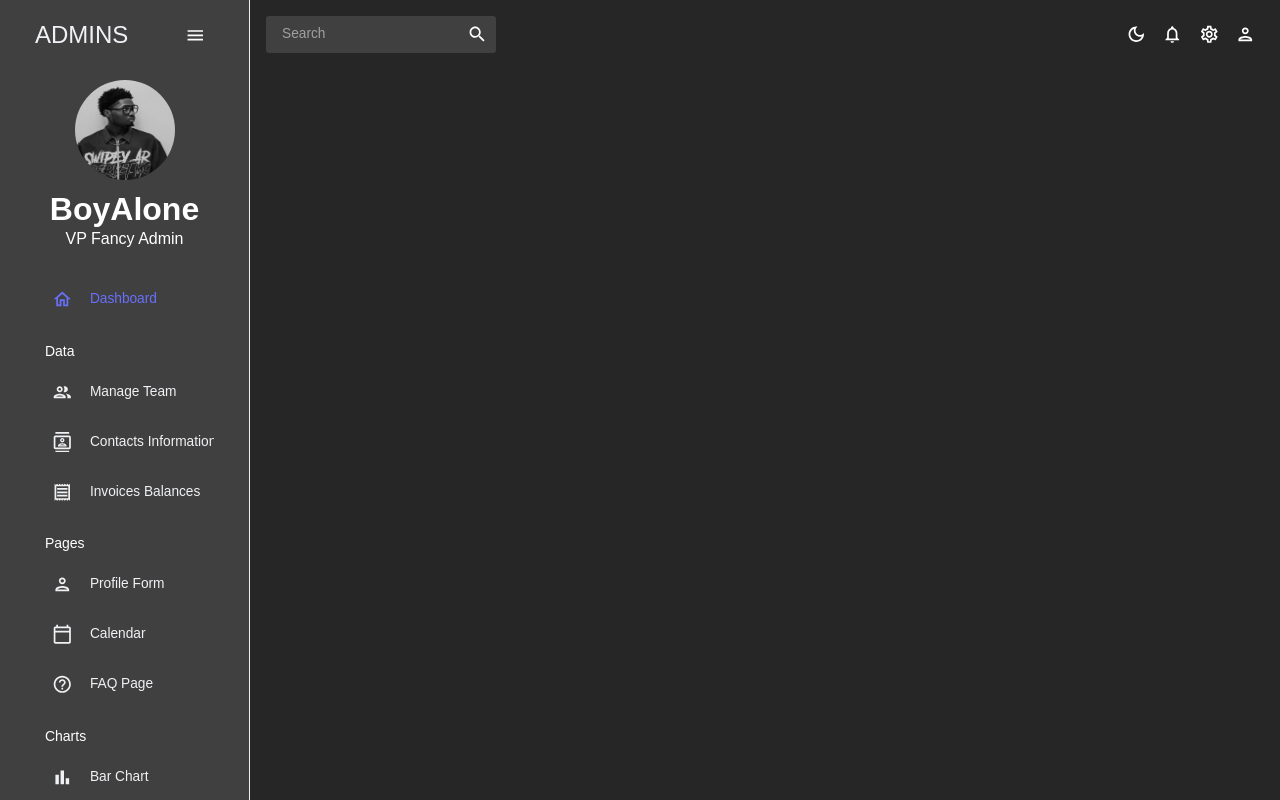
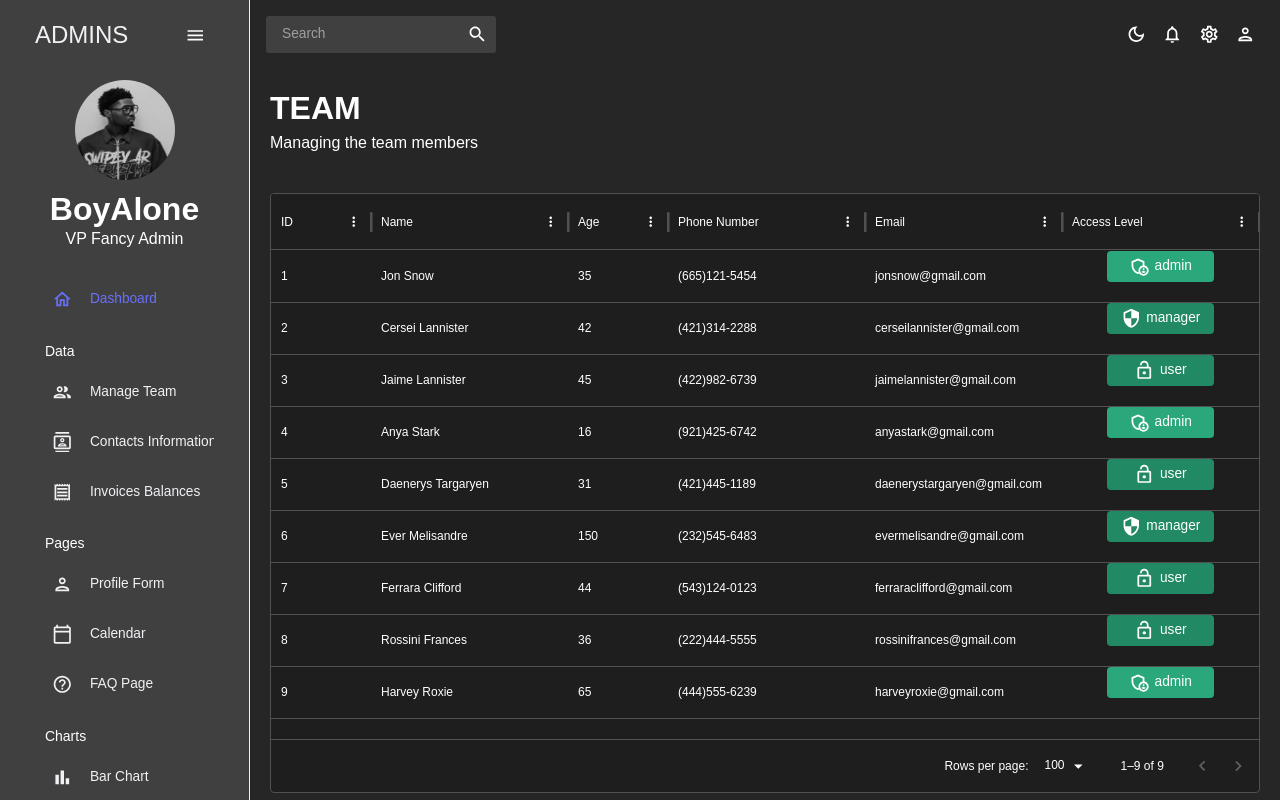
Before and after one commit to BoyAloneGraphix001/Admin-Dashboard, a React (Vite) app: page /team in a window 1280 px wide. Shown: the top 800 px of the page. Built offline with nearby package versions, Linux system fonts and the light colour scheme.

Commit message:
Team section

```diff
--- a/src/App.jsx
+++ b/src/App.jsx
@@ -4,7 +4,7 @@ import { Routes, Route } from "react-router-dom"
 import Topbar from "./scenes/global/Topbar"
 import Sidebar from "./scenes/global/Sidebar"
 import Dashboard from "./scenes/dashboard"
-// import Team from "./scenes/team"
+import Team from "./scenes/team"
 // import Invoices from "./scenes/invoices"
 // import Contacts from "./scenes/contacts"
 // import Bar from "./scenes/bar"
@@ -31,7 +31,7 @@ function App() {
             <Topbar />
             <Routes>
               <Route path="/" element={<Dashboard />} />
-              {/* <Route path="/team" element={<Team />} /> */}
+              <Route path="/team" element={<Team />} />
               {/* <Route path="/contacts" element={<Contacts />} /> */}
               {/* <Route path="/invoices" element={<Invoices />} /> */}
               {/* <Route path="/form" element={<Form />} /> */}
--- /dev/null
+++ b/src/scenes/team/index.jsx
@@ -0,0 +1,45 @@
+import { Box, Typography, useTheme } from "@mui/material";
+import { DataGrid } from "@mui/x-data-grid";
+import { tokens } from "../../theme";
+import { mockDataTeam } from "../../data/mockData";
+import  AdminPanelSettingsOutlinedIcon  from "@mui/icons-material/AdminPanelSettingsOutlined";
+import  LockOpenOutlinedIcon  from "@mui/icons-material/LockOpenOutlined";
+import  SecurityOutlinedIcon  from "@mui/icons-material/SecurityOutlined";
+import Header from "../../components/Header";
+
+const Team = () => {
+    const theme = useTheme();
+    const colors = tokens(theme.palette.mode);
+
+    const columns = [
+        { field: "id", headerName: "ID" },
+        { field: "name", headerName: "Name", flex: 1, cellClassName: "name-column-cell"},
+        { field: "age", headerName: "Age", type: "number", headerAlign: "left", align: "left"},
+        { field: "phone", headerName: "Phone Number", flex: 1},
+        { field: "email", headerName: "Email", flex: 1},
+        { field: "access", headerName: "Access Level", flex: 1, renderCell: ({ row: { access } }) => {
+            return(
+                <Box sx={{ width: "60%", m: "0 auto", p: "5px", display: "flex", justifyContent: "center", borderRadius: "4px" ,backgroundColor: access === "admin" ? colors.greenAccent[600] : colors.greenAccent[700] }}>
+                    {access === "admin" && <AdminPanelSettingsOutlinedIcon />}
+                    {access === "manager" && <SecurityOutlinedIcon />}
+                    {access === "user" && <LockOpenOutlinedIcon />}
+                    <Typography color={colors.gray[100]} sx={{ ml: "5px" }}>{access}</Typography>
+                </Box>
+            )
+        }},
+    ]
+
+    return(
+        <Box sx={{ m: "20px" }}>
+            <Header title="TEAM" subtitle="Managing the team members" />
+            <Box sx={{ m: "40px 0 0 0", height: "75vh",  }}>
+                <DataGrid
+                    rows={mockDataTeam}
+                    columns={columns}
+                />
+            </Box>
+        </Box>
+    )
+}
+
+export default Team;
```
